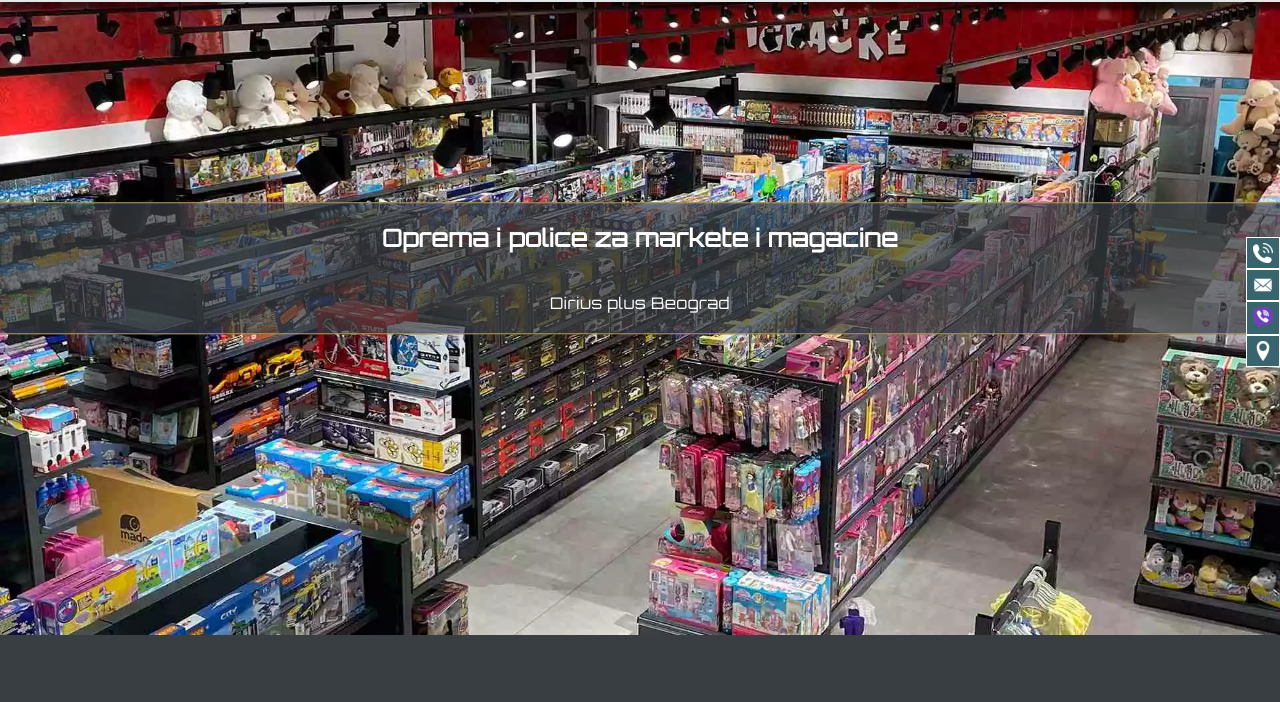
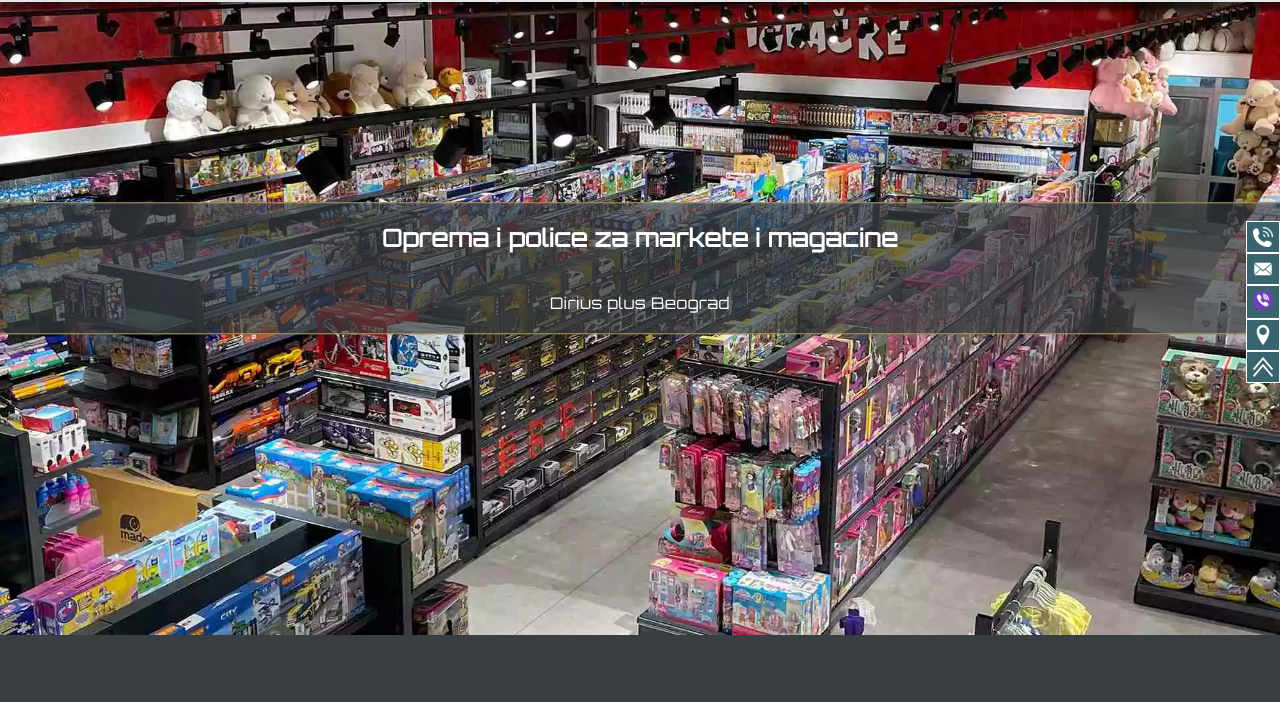
Before and after one commit to Dare3a/diriusplus, a plain HTML site: page index.html in a window 1280 px wide. Shown: the part 98-800 px from the top of the page. Drawn offline with Linux system fonts and the light colour scheme.

Commit message:
top up dugme u bottom menu index.html

```diff
--- a/index.html
+++ b/index.html
@@ -913,8 +913,13 @@
            target="_blank">
             <img src="images/icons/location.png" width="20" height="20" alt="map-icon"></a>
     </div>
+    <div id="scroll-top" class="col-3 d-flex flex-fill justify-content-center bottom-menu-card">
+        <a class="d-flex align-items-center"
+           target="_blank">
+            <img src="images/icons/top-up-icon.png" width="20" height="20" alt="top-up-icon"></a>
+    </div>
 </div>
-<button id="scroll-top" class="scroll-top">^</button>
+<!--<button id="scroll-top" class="scroll-top">^</button>-->
 
 <script src="scripts/main.js"></script>
 </body>
--- a/scripts/main.js
+++ b/scripts/main.js
@@ -238,12 +238,12 @@ document.addEventListener("DOMContentLoaded", function (event) {
         window.scrollTo({top: 0, left: 0, behavior: "smooth"});
     });
 
-    window.addEventListener('scroll', function () {
-        if (window.scrollY < 200) {
-            button.style.opacity = "0";
-        } else {
-            button.style.opacity = "1";
-        }
-    });
+    // window.addEventListener('scroll', function () {
+    //     if (window.scrollY < 200) {
+    //         button.style.opacity = "0";
+    //     } else {
+    //         button.style.opacity = "1";
+    //     }
+    // });
 
 });
```
Also changed, not shown: images/icons/top-up-icon.png (added), images/icons/top-up.png (added).
